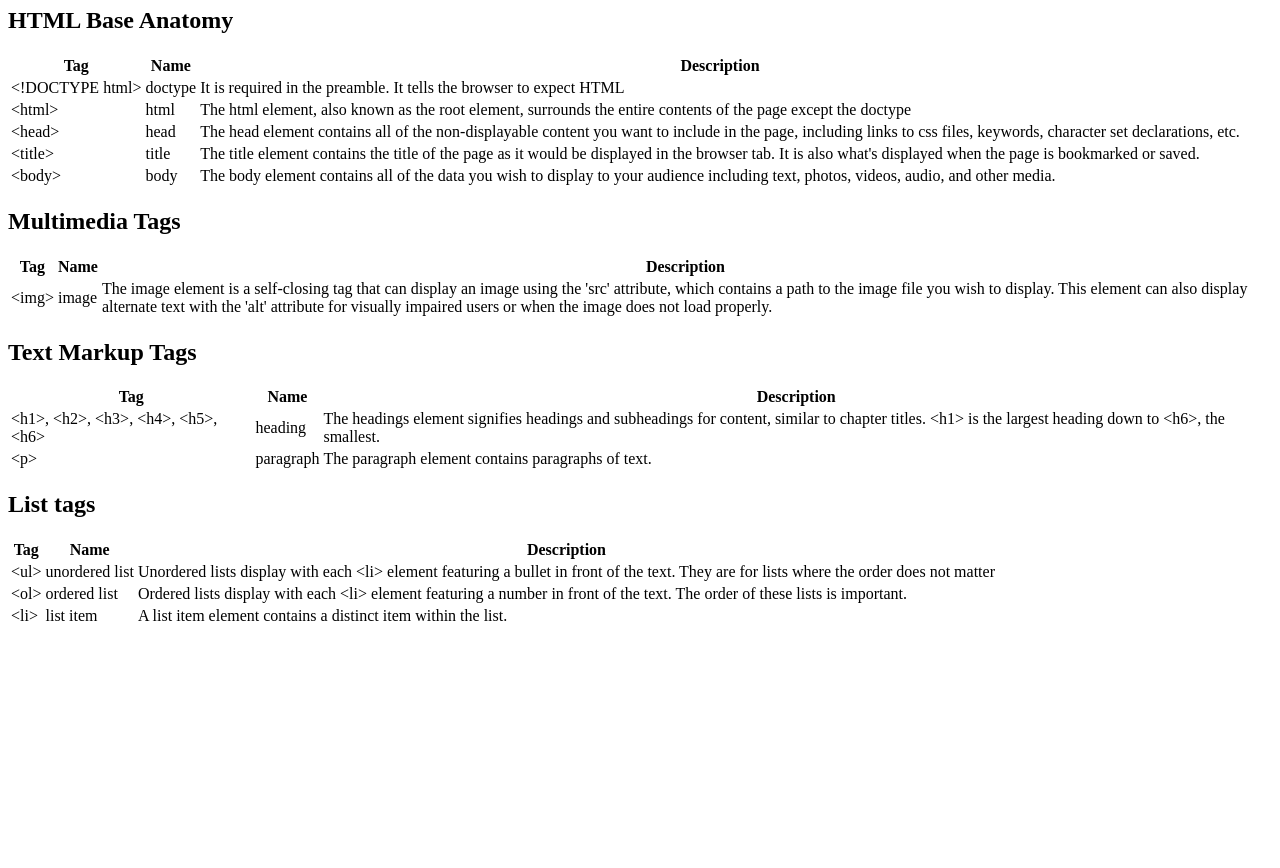
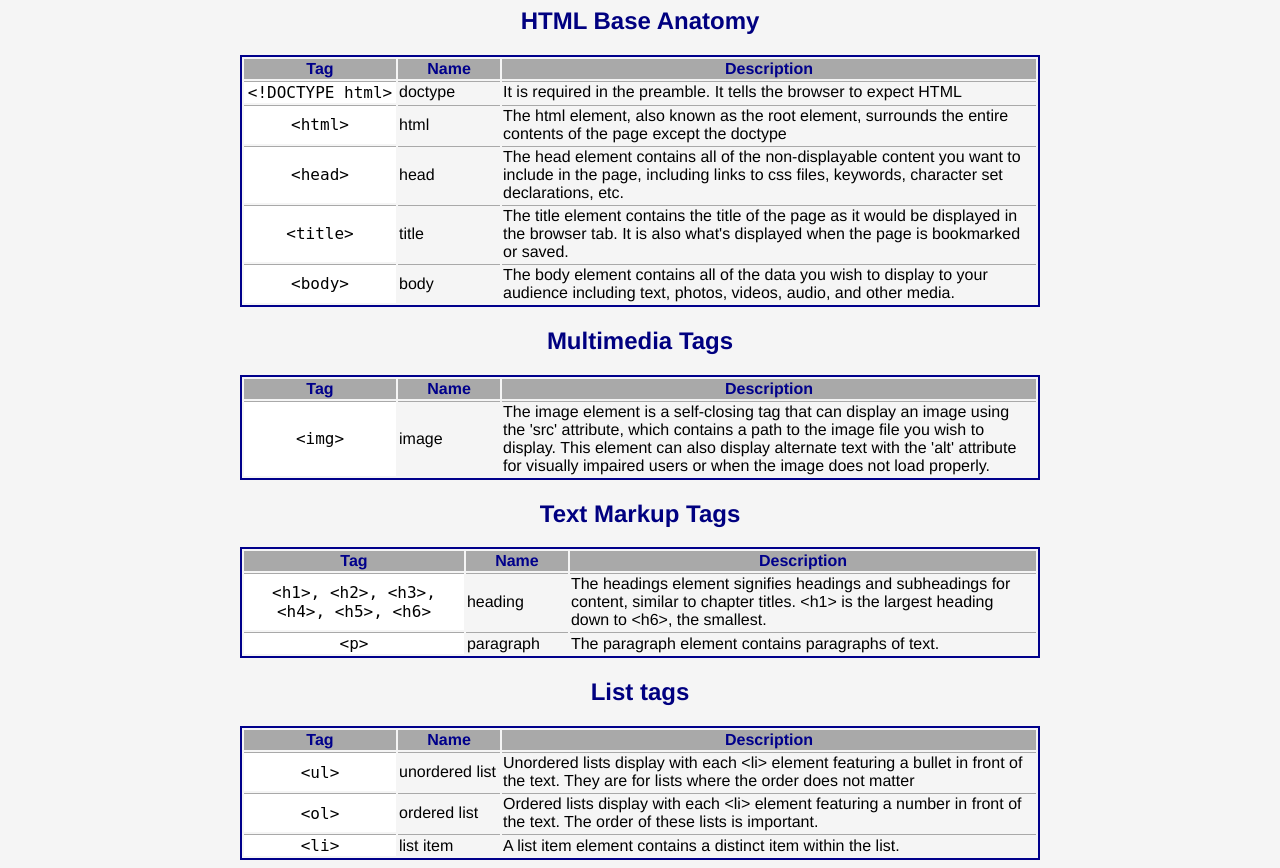
Before and after one commit to Kapuck/WebDevCheatSheet, a plain HTML site: page index.html in a window 1280 px wide. Shown: the part 73-941 px from the top of the page. Before the commit the page ends 800 px from the top, so only its background shows below. Drawn offline with Linux system fonts and the light colour scheme.

Commit message:
set up css

```diff
--- a/index.html
+++ b/index.html
@@ -2,7 +2,7 @@
 <html>
     <head>
         <title>Web Development Cheat Sheet</title>
-        <link href="./style.css" type="style/css" rel="stylesheet">
+        <link href="./style.css" type="text/css" rel="stylesheet">
     </head>
     <body>
         <h1>Basic HTML Tags</h1>
@@ -10,32 +10,32 @@
             <table>
                 <thead>
                     <th>Tag</th>
-                    <th>Name</th>
+                    <th class="name">Name</th>
                     <th>Description</th>
                 </thead>
                 <tbody>
                     <tr>
-                        <td>&lt;!DOCTYPE html&gt;</td>
+                        <td class="code">&lt;!DOCTYPE html&gt;</td>
                         <td>doctype</td>
                         <td>It is required in the preamble. It tells the browser to expect HTML</td>
                     </tr>
                     <tr>
-                        <td>&lt;html&gt;</td>
+                        <td class="code">&lt;html&gt;</td>
                         <td>html</td>
                         <td>The html element, also known as the root element, surrounds the entire contents of the page except the doctype</td>
                     </tr>
                     <tr>
-                        <td>&lt;head&gt;</td>
+                        <td class="code">&lt;head&gt;</td>
                         <td>head</td>
                         <td>The head element contains all of the non-displayable content you want to include in the page, including links to css files, keywords, character set declarations, etc.</td>
                     </tr>
                     <tr>
-                        <td>&lt;title&gt;</td>
+                        <td class="code">&lt;title&gt;</td>
                         <td>title</td>
                         <td>The title element contains the title of the page as it would be displayed in the browser tab. It is also what's displayed when the page is bookmarked or saved.</td>
                     </tr>
                     <tr>
-                        <td>&lt;body&gt;</td>
+                        <td class="code">&lt;body&gt;</td>
                         <td>body</td>
                         <td>The body element contains all of the data you wish to display to your audience including text, photos, videos, audio, and other media.</td>
                     </tr>
@@ -45,12 +45,12 @@
             <table>
                 <thead>
                     <th>Tag</th>
-                    <th>Name</th>
+                    <th class="name">Name</th>
                     <th>Description</th>
                 </thead>
                 <tbody>
                     <tr>
-                        <td>&lt;img&gt;</td>
+                        <td class="code">&lt;img&gt;</td>
                         <td>image</td>
                         <td>The image element is a self-closing tag that can display an image using the 'src' attribute, which contains a path to the image file you wish to display. This element can also display alternate text with the 'alt' attribute for visually impaired users or when the image does not load properly.</td>
                     </tr>
@@ -60,17 +60,17 @@
             <table>
                 <thead>
                     <th>Tag</th>
-                    <th>Name</th>
+                    <th class="name">Name</th>
                     <th>Description</th>
                 </thead>
                 <tbody>
                     <tr>
-                        <td>&lt;h1&gt;, &lt;h2&gt;, &lt;h3&gt;, &lt;h4&gt;, &lt;h5&gt;, &lt;h6&gt;</td>
+                        <td class="code">&lt;h1&gt;, &lt;h2&gt;, &lt;h3&gt;, &lt;h4&gt;, &lt;h5&gt;, &lt;h6&gt;</td>
                         <td>heading</td>
                         <td>The headings element signifies headings and subheadings for content, similar to chapter titles. &lt;h1&gt; is the largest heading down to &lt;h6&gt;, the smallest.</td>
                     </tr>
                     <tr>
-                        <td>&lt;p&gt;</td>
+                        <td class="code">&lt;p&gt;</td>
                         <td>paragraph</td>
                         <td>The paragraph element contains paragraphs of text.</td>
                     </tr>
@@ -80,22 +80,22 @@
             <table>
                 <thead>
                     <th>Tag</th>
-                    <th>Name</th>
+                    <th class="name">Name</th>
                     <th>Description</th>
                 </thead>
                 <tbody>
                     <tr>
-                        <td>&lt;ul&gt;</td>
+                        <td class="code">&lt;ul&gt;</td>
                         <td>unordered list</td>
                         <td>Unordered lists display with each &lt;li&gt; element featuring a bullet in front of the text. They are for lists where the order does not matter</td>
                     </tr>
                     <tr>
-                        <td>&lt;ol&gt;</td>
+                        <td class="code">&lt;ol&gt;</td>
                         <td>ordered list</td>
                         <td>Ordered lists display with each &lt;li&gt; element featuring a number in front of the text. The order of these lists is important.</td>
                     </tr>
                     <tr>
-                        <td>&lt;li&gt;</td>
+                        <td class="code">&lt;li&gt;</td>
                         <td>list item</td>
                         <td>A list item element contains a distinct item within the list.</td>
                     </tr>
--- a/style.css
+++ b/style.css
@@ -0,0 +1,44 @@
+body {
+    font-family: 'Helvetica';
+    background-color: whitesmoke;
+}
+
+h1 {
+    text-align: center;
+    color: darkorange;
+}
+
+h2 {
+    text-align: center;
+    color: navy;
+}
+
+table {
+    border-width: 2px;
+    border-style: solid;
+    border-color: darkblue;
+    width: 800px;
+    margin: 0 auto;
+}
+
+thead {
+    background-color: darkgrey;
+    color: darkblue;
+}
+
+td {
+    border-top: darkgray;
+    border-top-width: 1px;
+    border-top-style: solid;
+}
+
+.code {
+    font-family: 'monospace';
+    background-color: white;
+    text-align: center;
+    min-width: 150px;
+}
+
+.name {
+    min-width: 100px;
+}
```
